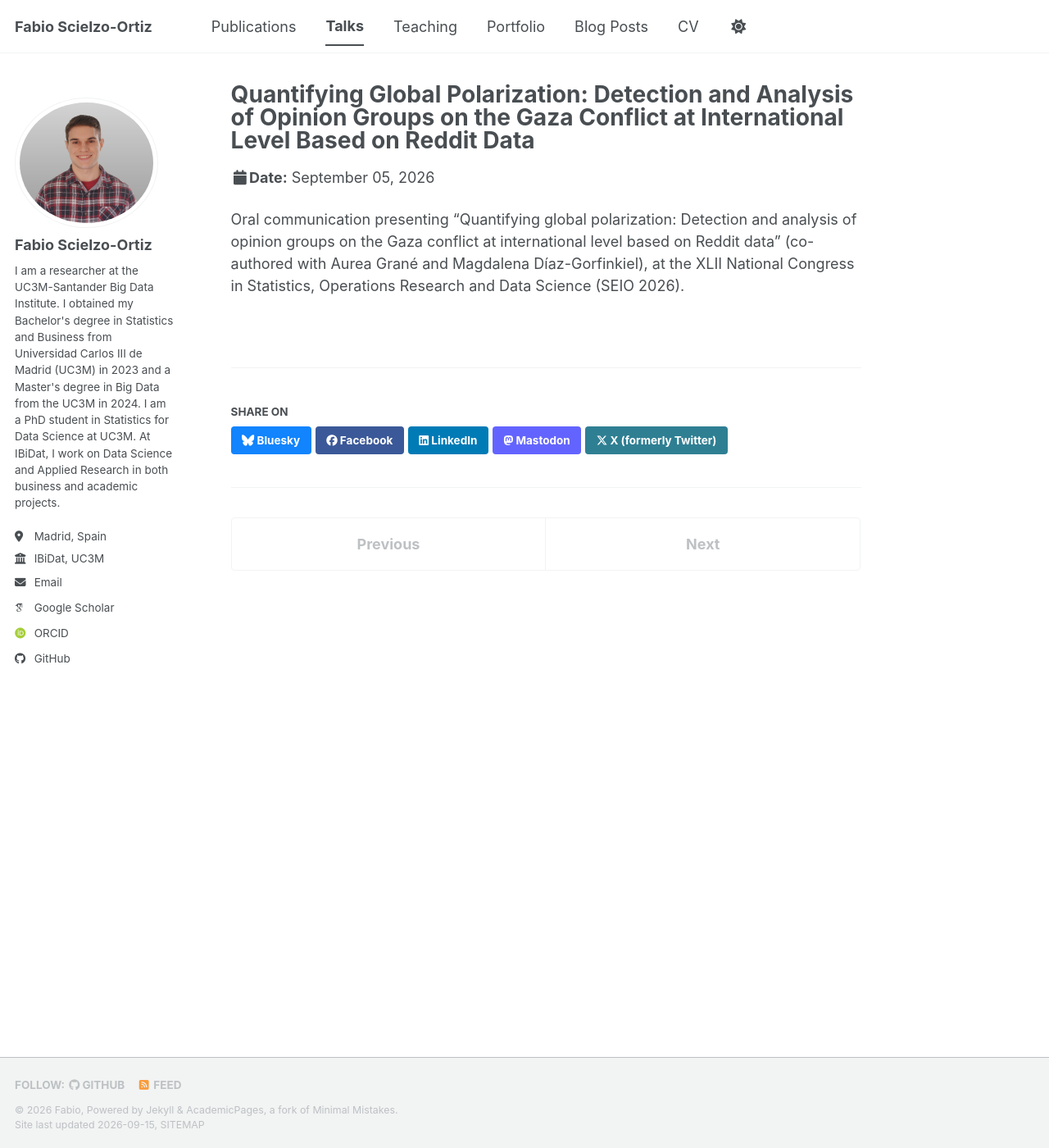
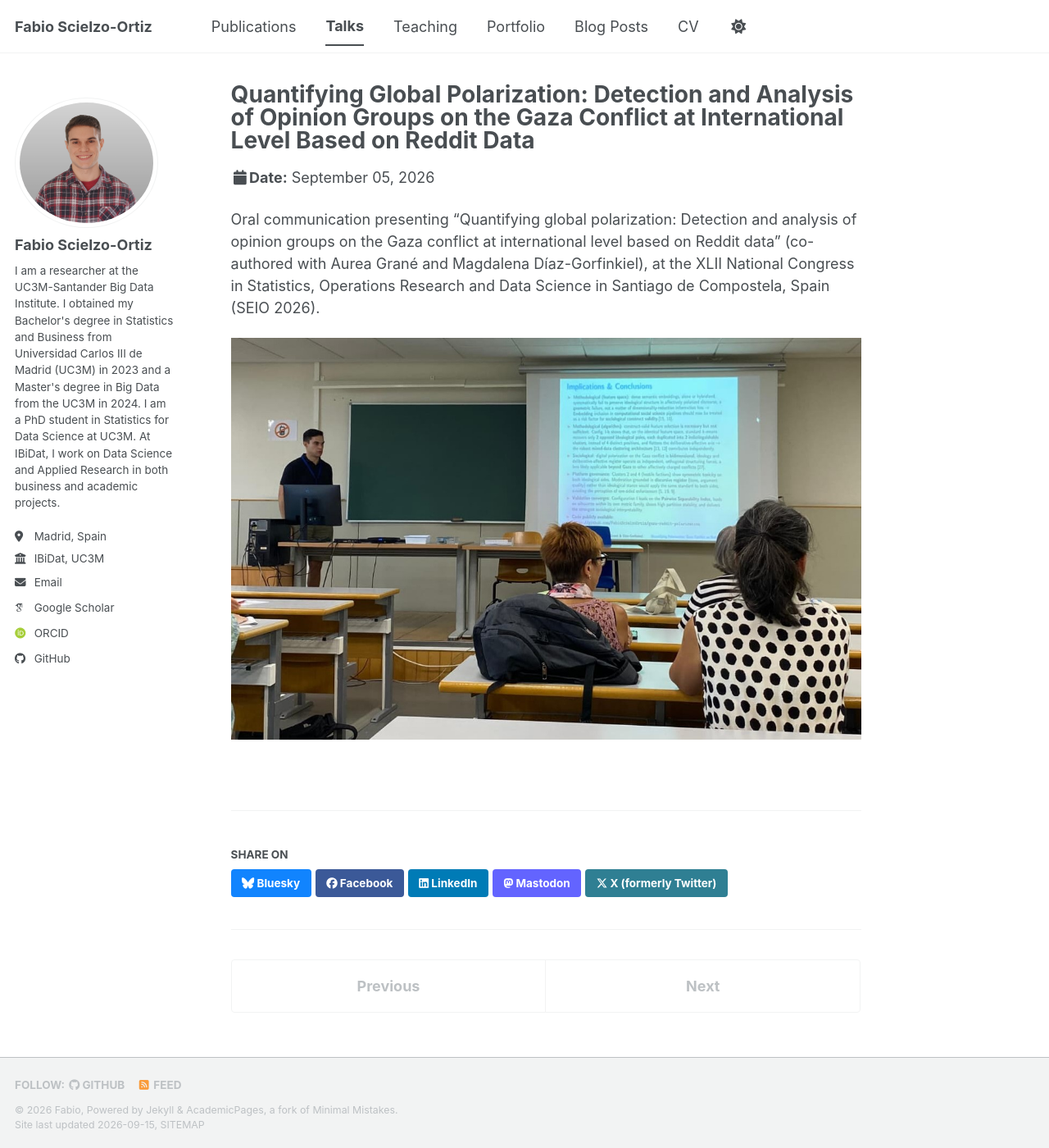
Before and after one commit to FabioScielzoOrtiz/fabioscielzoortiz.github.io, a Jekyll site: the page built from _talks/2026-09-01-gaza-polarization-seio-santiago.md, in a window 1280 px wide and 1400 px high. Shown: the whole window at 82% size. Built offline with Jekyll 4.4.1, drawn with Linux system fonts in a browser that asks for light colours; some web fonts are replaced; a script bundle is joined from its source files by our own code; library files that are not in the unit come from our copies.

Commit message:
Refactor code structure for improved readability and maintainability

```diff
--- a/_talks/2026-09-01-gaza-polarization-seio-santiago.md
+++ b/_talks/2026-09-01-gaza-polarization-seio-santiago.md
@@ -8,4 +8,7 @@ date: 2026-09-05
 location: "Santiago de Compostela, Spain"
 ---
 
-Oral communication presenting "Quantifying global polarization: Detection and analysis of opinion groups on the Gaza conflict at international level based on Reddit data" (co-authored with Aurea Grané and Magdalena Díaz-Gorfinkiel), at the XLII National Congress in Statistics, Operations Research and Data Science (SEIO 2026).
+Oral communication presenting "Quantifying global polarization: Detection and analysis of opinion groups on the Gaza conflict at international level based on Reddit data" (co-authored with Aurea Grané and Magdalena Díaz-Gorfinkiel), at the XLII National Congress in Statistics, Operations Research and Data Science in Santiago de Compostela, Spain (SEIO 2026).
+
+
+![Presentación SEIO 2026](/images/talk_seio_2026.jpeg)
```
Also changed, not shown: images/talk_seio_2026.jpeg (added).
